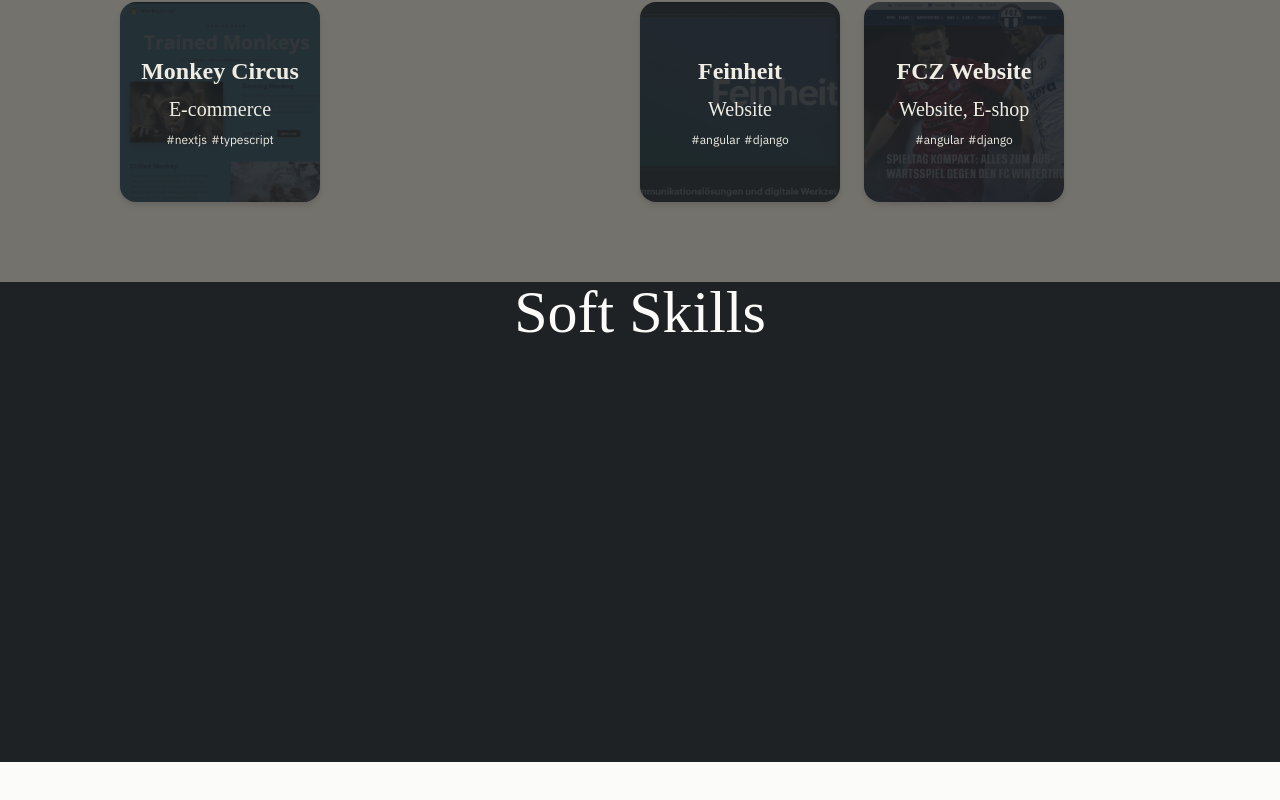
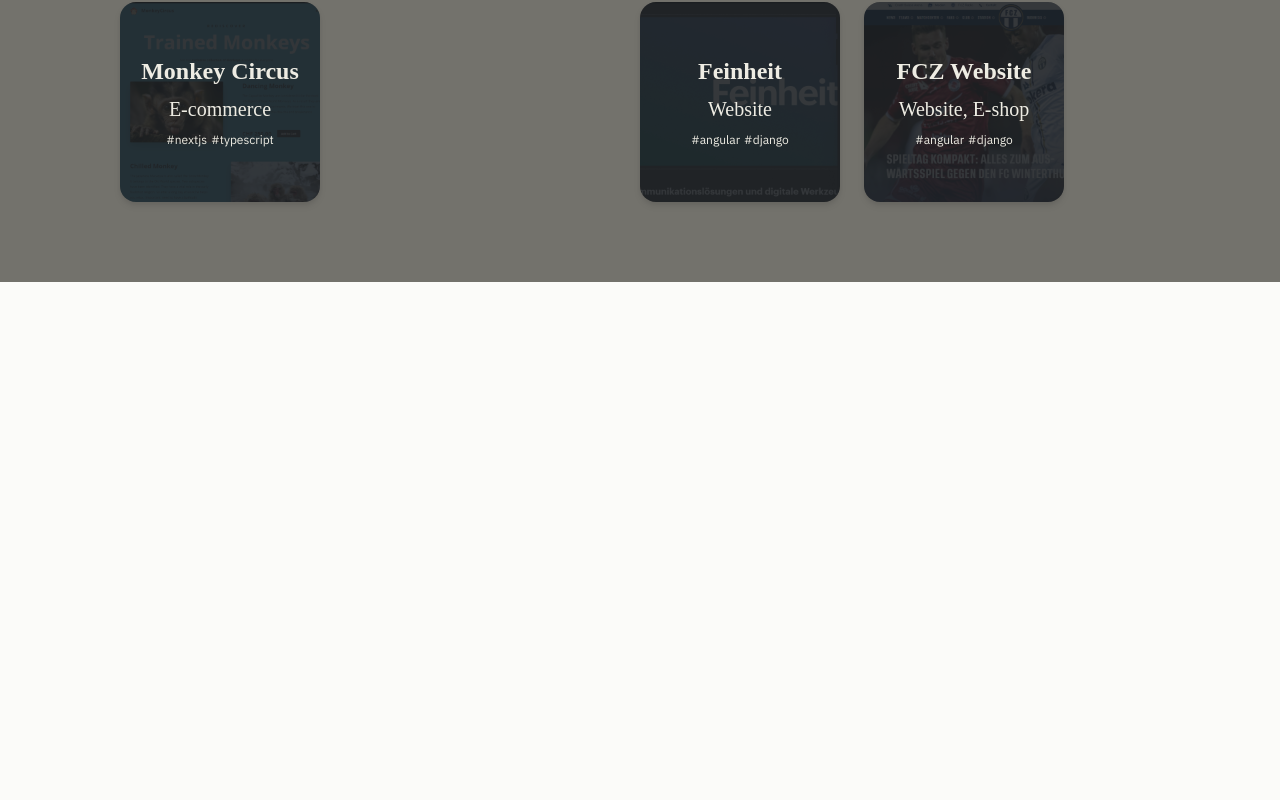
Before and after one commit to lordrichard6/reizinho-cv, a React (Vite) app: page / in a window 1280 px wide. Shown: the part 5912-6712 px from the top of the page. After the commit the page ends 6194 px from the top, so only its background shows below. Built offline with nearby package versions, Linux system fonts and the light colour scheme; the HTML template or start-up script is replaced by a standard one; a web font is replaced by a local one.

Commit message:
task:comment out incomplete

```diff
--- a/src/App.tsx
+++ b/src/App.tsx
@@ -184,12 +184,12 @@
         </div>
       </section>
 
-      <section className='min-h-[60vh] bg-dark-color-01'>
+      {/* <section className='min-h-[60vh] bg-dark-color-01'>
         <h1 className='text-light-color-01 mb-10 text-center'>Soft Skills</h1>
       </section>
       <section className='min-h-[60vh] bg-light-color-01'>
 
-      </section>
+      </section> */}
     </main>
   )
 }
```
